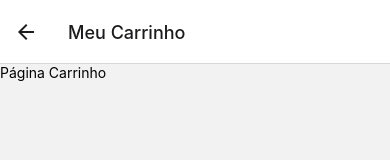
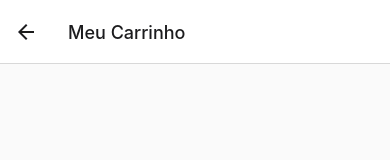
Before and after one commit to gabrieldanuz/desafioCart, a React Native app: screen /Cart in a window 390 px wide. Shown: the top 160 px of the page. Built offline with nearby package versions, Linux system fonts and the light colour scheme.

Commit message:
Removendo itens

```diff
--- /dev/null
+++ b/src/components/CardItem/index.js
@@ -0,0 +1,74 @@
+import React, { useState } from 'react'
+import { View, Text, StyleSheet, TouchableOpacity } from 'react-native'
+
+export default function CardItem({ data, addAmount, removeAmount }) {
+  const [amount, setAmount] = useState(data?.amount)
+
+  function handleIncrease() {
+    addAmount()
+    setAmount(item => item + 1)
+  }
+
+  function handleDecrease() {
+    removeAmount()
+
+    if (amount === 0) {
+      setAmount(0)
+      return
+    }
+
+    setAmount(item => item - 1)
+  }
+
+  return (
+    <View style={styles.container}>
+      <View>
+        <Text style={styles.title}>{data.name}</Text>
+        <Text style={styles.price}>R$ {data.price}</Text>
+      </View>
+      <View style={styles.amountContainer}>
+        <TouchableOpacity style={styles.buttonAdd} onPress={handleDecrease}>
+          <Text>-</Text>
+        </TouchableOpacity>
+        <Text style={styles.amount}>{amount}</Text>
+        <TouchableOpacity style={styles.buttonAdd} onPress={handleIncrease}>
+          <Text>+</Text>
+        </TouchableOpacity>
+      </View>
+    </View>
+  )
+}
+
+const styles = StyleSheet.create({
+  container: {
+    borderWidth: 1,
+    borderColor: '#DFDFDF',
+    borderRadius: 2,
+    marginBottom: 14,
+    padding: 8
+  },
+  title: {
+    fontWeight: 'bold',
+    fontSize: 18
+  },
+  price: {
+    fontSize: 16
+  },
+  amountContainer: {
+    marginTop: 14,
+    marginBottom: 14,
+    flexDirection: 'row',
+    alignItems: 'center'
+  },
+  buttonAdd: {
+    backgroundColor: '#168FFF',
+    padding: 6,
+    paddingLeft: 14,
+    paddingRight: 14,
+    borderRadius: 2
+  },
+  amount: {
+    marginLeft: 14,
+    marginRight: 14
+  }
+})
--- a/src/contexts/CartContext.js
+++ b/src/contexts/CartContext.js
@@ -18,7 +18,6 @@
 
       setCart(cartList)
       return
-      console.log('Esse item já existe')
     }
 
     let data = {
@@ -33,12 +32,31 @@
     console.log([...cart, data])
   }
 
+  function removeItemCart(product) {
+    const indexItem = cart.findIndex(item => item.id === product.id)
+
+    if (cart[indexItem]?.amount > 1) {
+      let cartList = cart
+
+      cartList[indexItem].amount = cartList[indexItem].amount - 1
+      cartList[indexItem].total =
+        cartList[indexItem].total - cartList[indexItem].price
+
+      setCart(cartList)
+      return
+    }
+
+    const removeItem = cart.filter(item => item.id !== product.id)
+    setCart(removeItem)
+  }
+
   //Add no carrinho
   return (
     <CartContext.Provider
       value={{
         cart,
-        addItemCart
+        addItemCart,
+        removeItemCart
       }}
     >
       {children}
--- a/src/pages/Cart/index.js
+++ b/src/pages/Cart/index.js
@@ -1,15 +1,35 @@
-import { View, Text, StyleSheet } from 'react-native'
+import { useContext } from 'react'
+import { View, Text, StyleSheet, FlatList } from 'react-native'
+import { CartContext } from '../../contexts/CartContext'
+import CardItem from '../../components/CardItem'
 
 export default function Cart() {
+  const { cart, addItemCart, removeItemCart } = useContext(CartContext)
+
   return (
     <View style={styles.container}>
-      <Text>Página Carrinho</Text>
+      <FlatList
+        data={cart}
+        showsVerticalScrollIndicator={false}
+        keyExtractor={item => String(item.id)}
+        renderItem={({ item }) => (
+          <CardItem
+            data={item}
+            addAmount={() => addItemCart(item)}
+            removeAmount={() => removeItemCart(item)}
+          />
+        )}
+      />
     </View>
   )
 }
 
 const styles = StyleSheet.create({
   container: {
-    flex: 1
+    flex: 1,
+    backgroundColor: '#FAFAFA',
+    paddingStart: 14,
+    paddingEnd: 14,
+    paddingTop: 14
   }
 })
```
